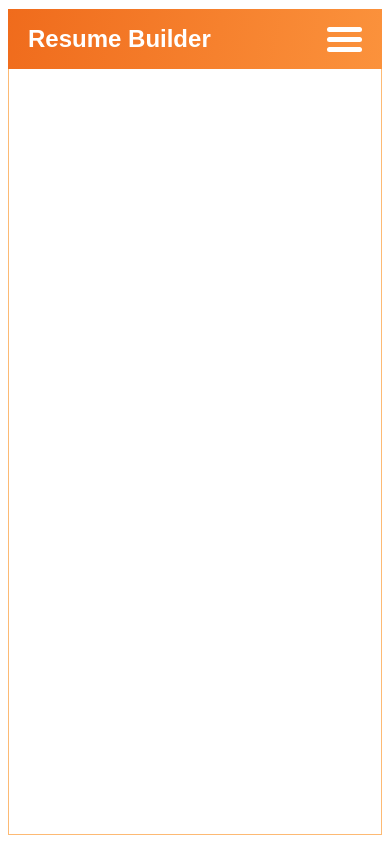
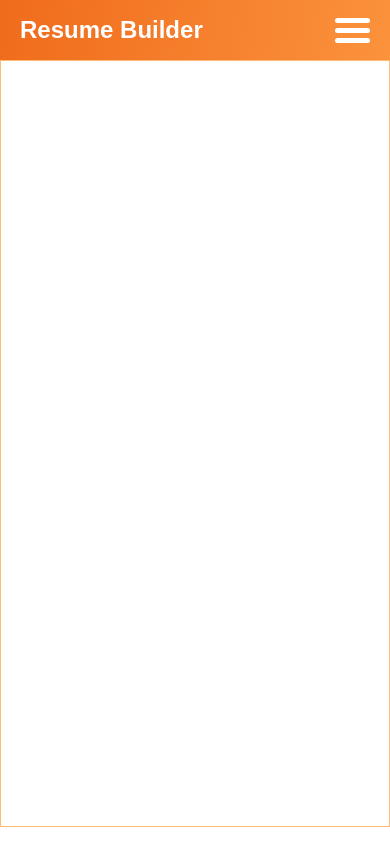
Before and after one commit to phaizi/resume-builder, a website with bundled scripts: page index.html in a window 390 px wide. Built offline with nearby package versions, Linux system fonts and the light colour scheme; a web font is replaced by a local one.

Commit message:
Removed margins in small screens

```diff
--- a/css/index.css
+++ b/css/index.css
@@ -34,6 +34,7 @@ body {
   column-gap: var(--gap-xs);
   color: var(--black-dk);
   font-family: "SUSE", sans-serif;
+  margin: 0px;
 }
 
 .hidden {
--- a/css/main-panel.css
+++ b/css/main-panel.css
@@ -2,9 +2,9 @@
   display: flex;
   position: sticky;
   top: 0;
-  margin-top: -9px;
+  /* margin-top: -9px; */
   /* to cancel out parent's padding */
-  border-top: solid white 9px;
+  /* border-top: solid white 9px; */
   /* to move header downward and make its white border overlap the parent's colored border lines that were displayed while scrolling */
   justify-content: space-between;
   align-items: center;
--- a/css/media-queries.css
+++ b/css/media-queries.css
@@ -4,6 +4,7 @@
   body {
     grid-template-columns: 1fr;
     grid-template-rows: auto 1fr;
+    margin: 8px;
   }
   .full-height {
     min-height: calc(100vh - 215px);
```
